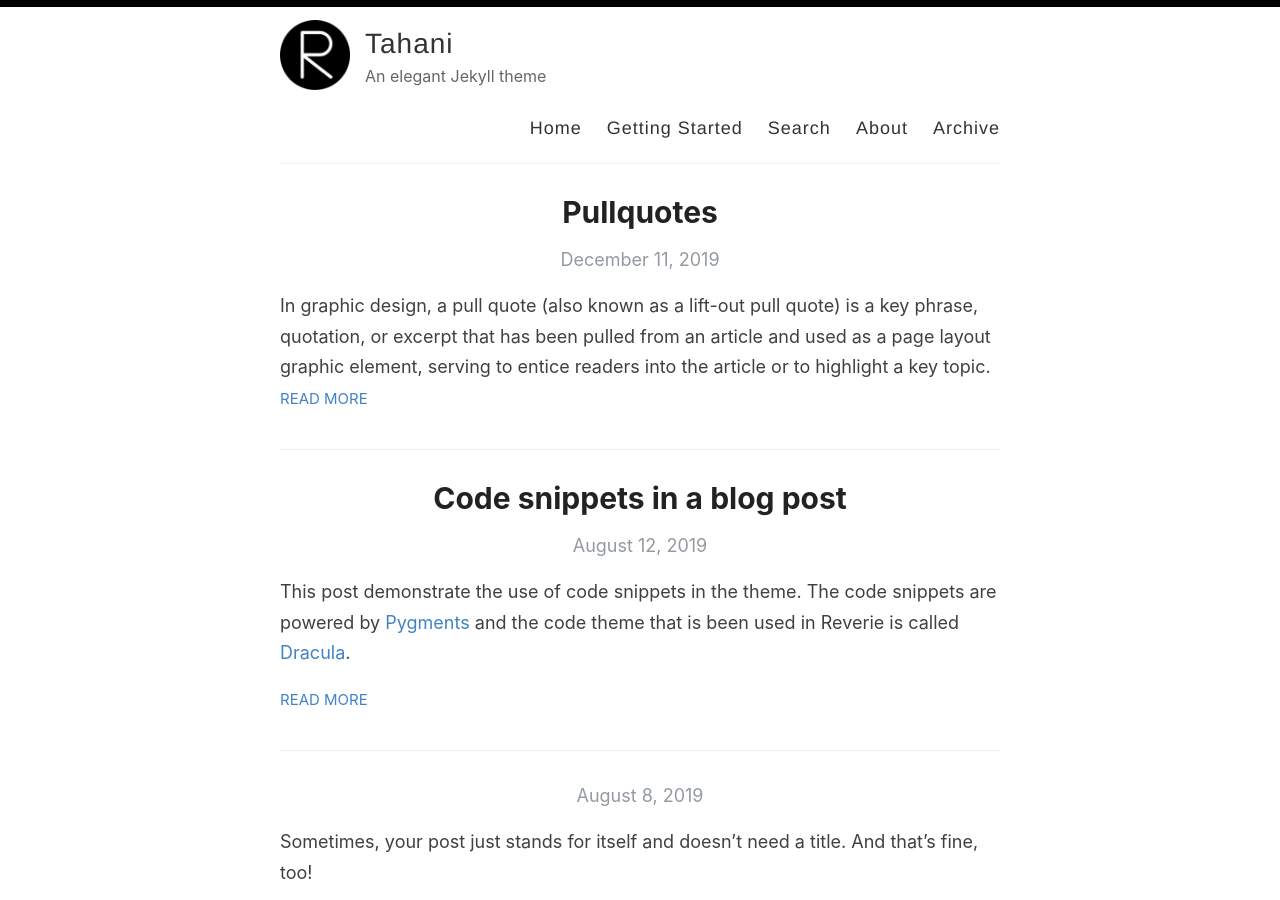
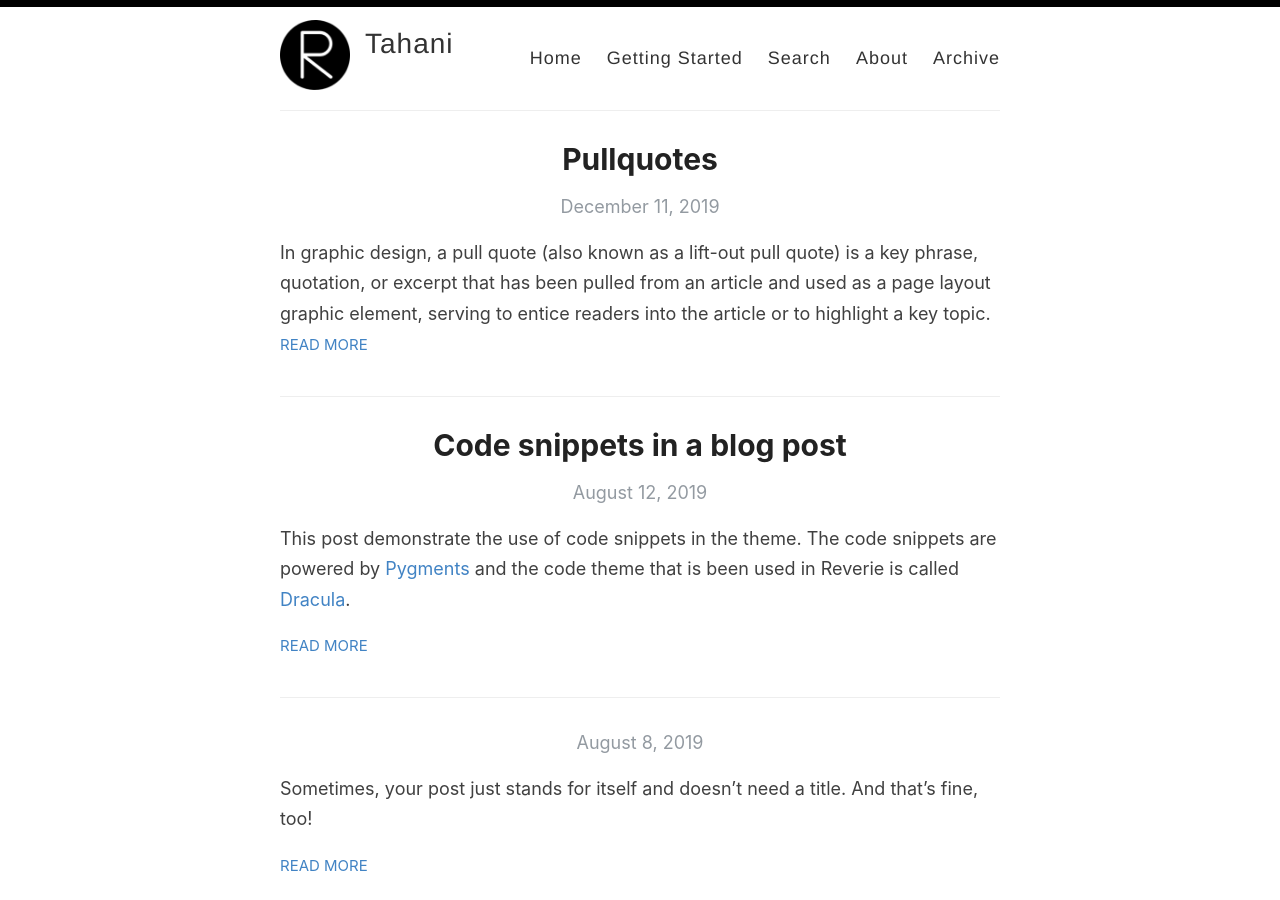
Before and after one commit to TahaniAlqurashi/tahanialqurashi.github.io, a Jekyll site: the page built from index.html, in a window 1280 px wide and 900 px high. Built offline with Jekyll 4.4.1, drawn with Linux system fonts in a browser that asks for light colours; the list of posts is cut into pages by our own code; some of the changed lines change nothing that is shown.

Commit message:
Update _config.yml

```diff
--- a/_config.yml
+++ b/_config.yml
@@ -9,7 +9,7 @@
 author: Tahani
 
 # Short bio or description (displayed in the header)
-description: An elegant Jekyll theme
+description:
 
 # URL of your avatar or profile pic (you could use your GitHub profile pic)
 avatar: /images/reverie.png
@@ -21,7 +21,7 @@
 # Includes an icon in the footer for each username you enter
 footer-links:
   dribbble:
-  email: amit.d.merchant@gmail.com
+  email: drtahani@outlook.com
   facebook:
   flickr:
   github: amitmerchant1990/reverie
@@ -29,7 +29,7 @@
   linkedin:
   pinterest:
   rss: rss
-  twitter: amit_merchant
+  twitter:
   stackoverflow:
   youtube: # channel/<your_long_string> or user/<user-name>
   googleplus: # anything in your profile username that comes after plus.google.com/
@@ -55,7 +55,7 @@
 # (http://yourusername.github.io/repository-name)
 # and NOT your User repository (http://yourusername.github.io)
 # then add in the baseurl here, like this: "/repository-name"
-baseurl: "/reverie"
+#baseurl: "/reverie"
 
 #
 # !! You don't need to change any of the configuration flags below !!
```
